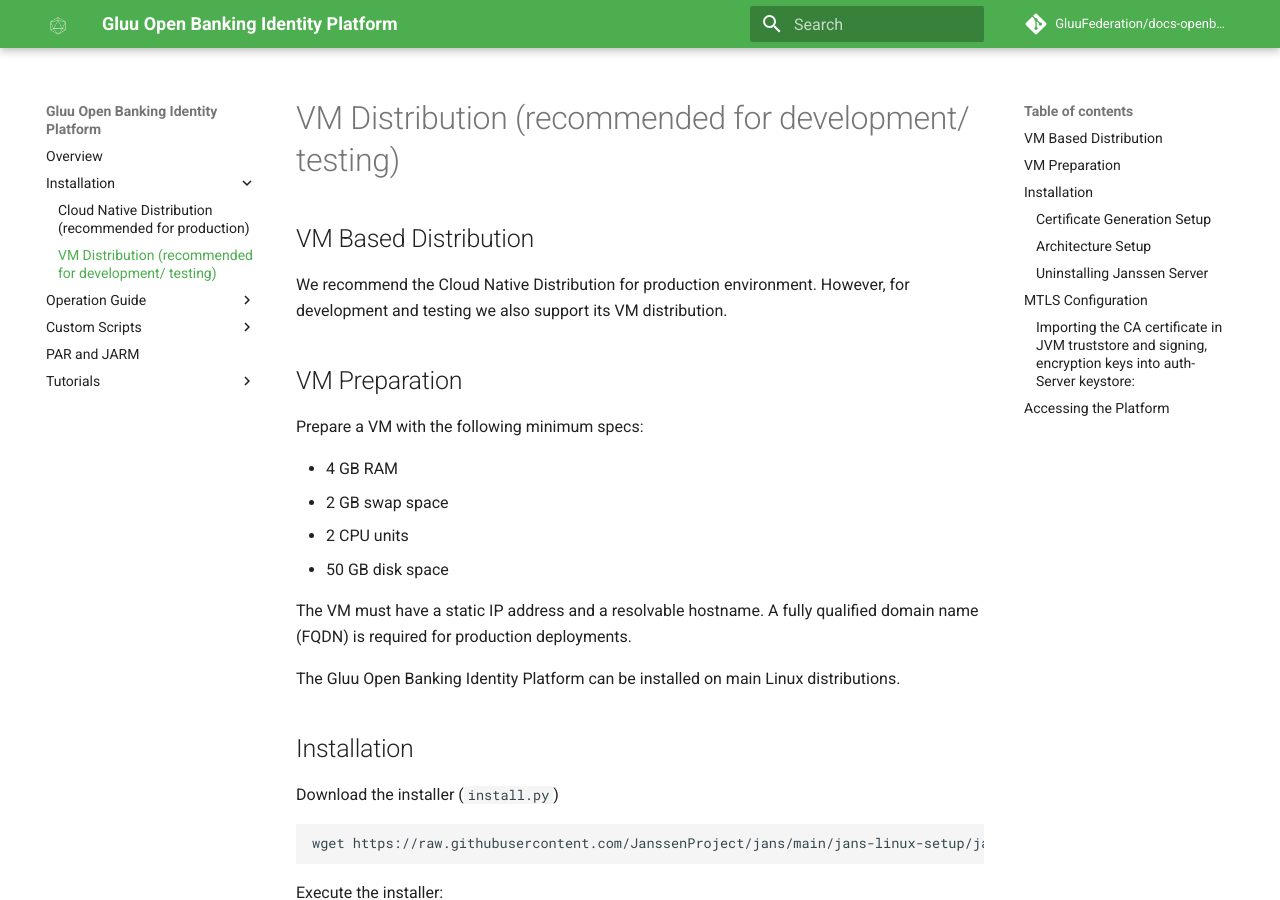
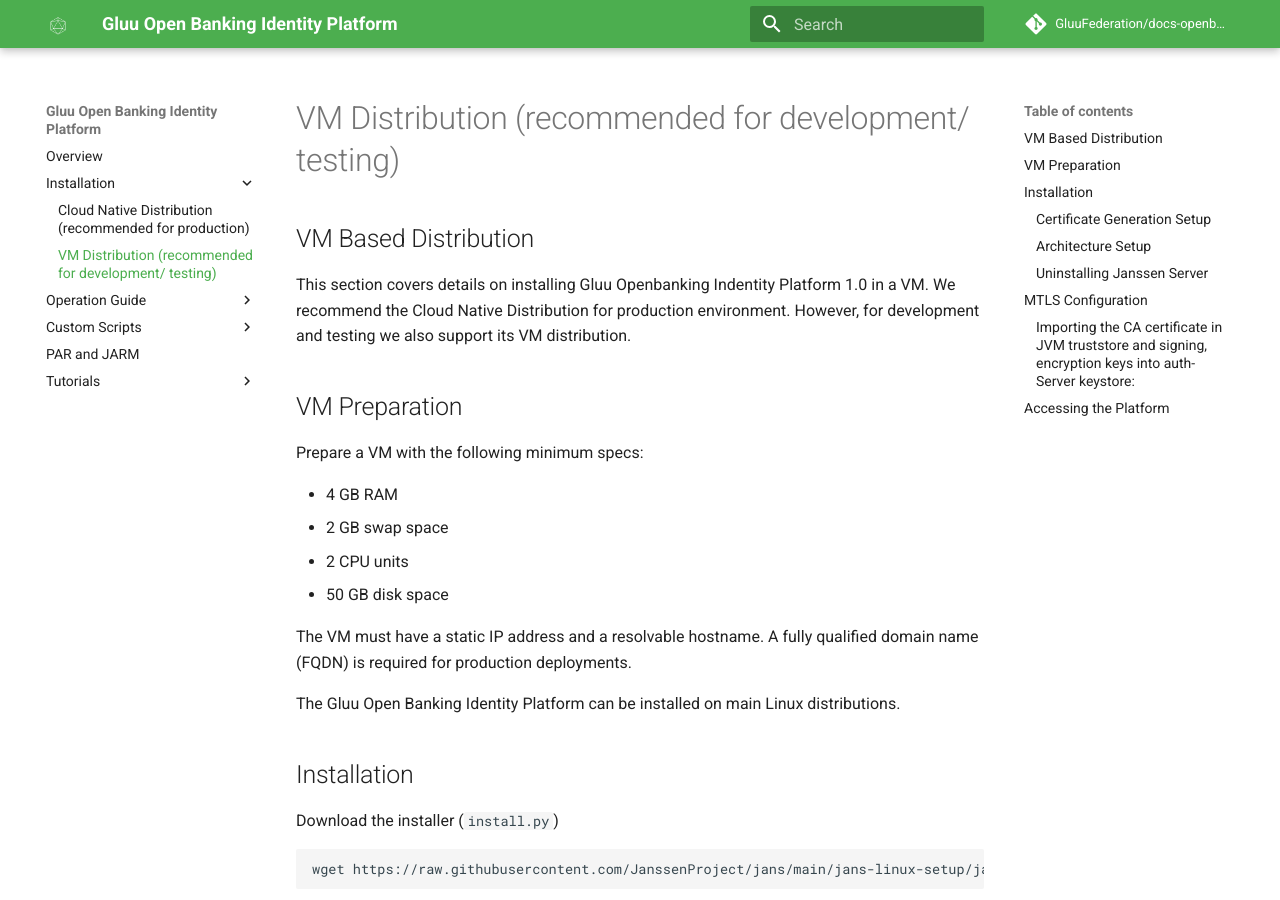
Before and after one commit to GluuFederation/docs-openbanking-prod, an MkDocs documentation site: the page built from docs/source/installvm.md, in a window 1280 px wide and 900 px high. Built offline with MkDocs 1.6.1 and Material for MkDocs 9.7.7, drawn with Linux system fonts in a browser that asks for light colours; comment, search, counter and statistics services are not loaded.

Commit message:
Update installvm.md

```diff
--- a/docs/source/installvm.md
+++ b/docs/source/installvm.md
@@ -1,6 +1,6 @@
 ## VM Based Distribution
 
-We recommend the Cloud Native Distribution for production environment. However, for development and testing we also support its VM distribution.
+This section covers details on installing Gluu Openbanking Indentity Platform 1.0 in a VM. We recommend the Cloud Native Distribution for production environment. However, for development and testing we also support its VM distribution.
 
 ## VM Preparation
 
```
